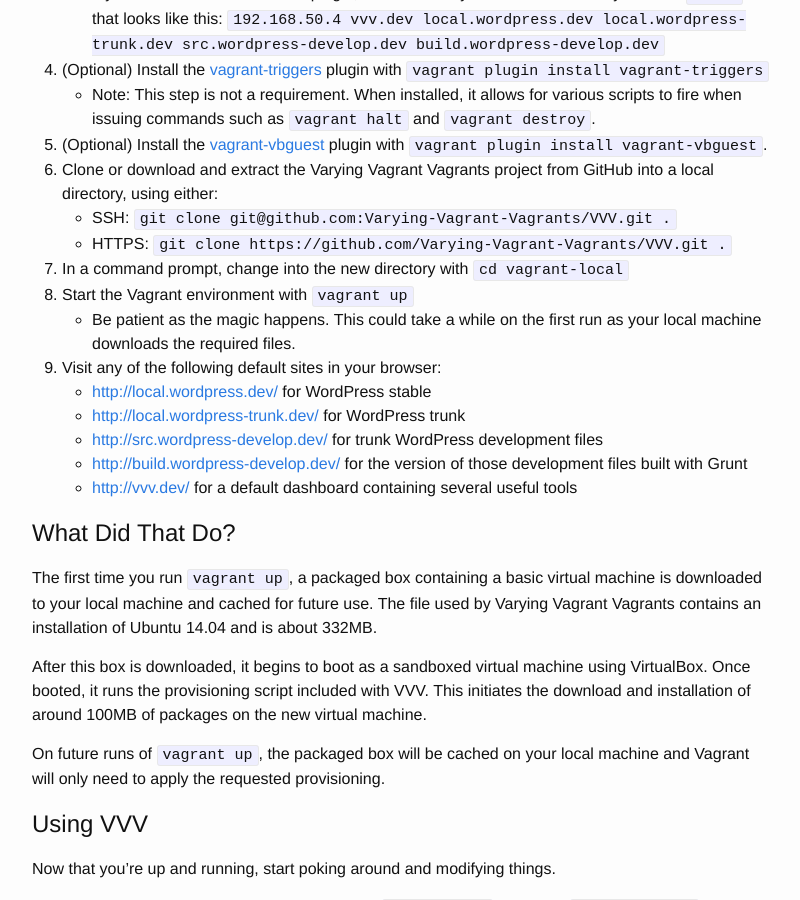
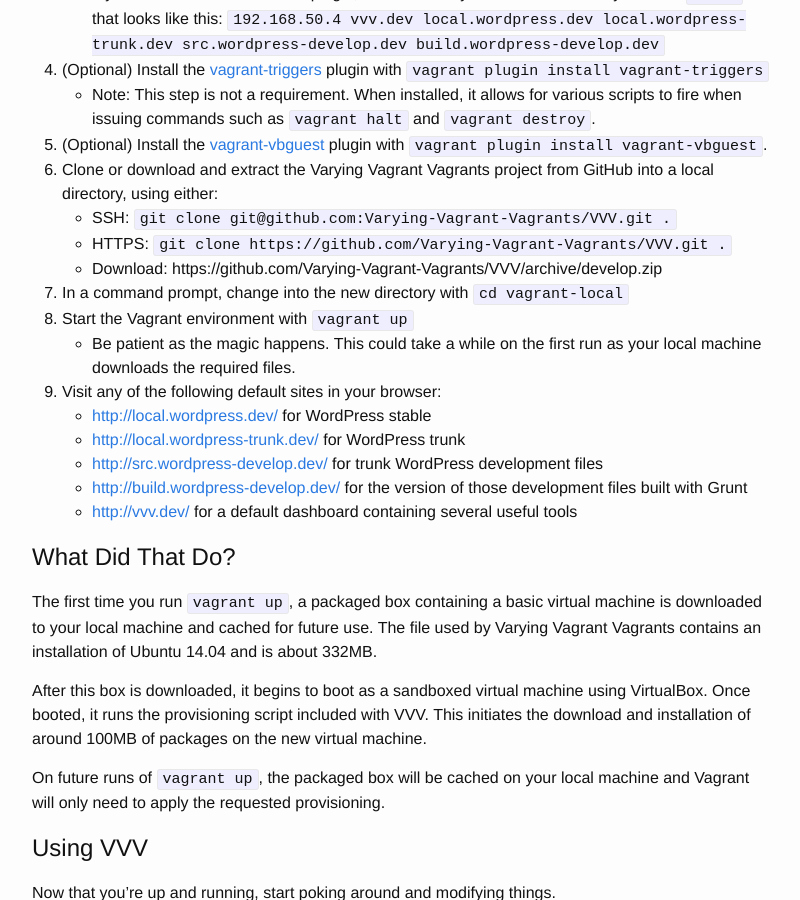
Before and after one commit to Varying-Vagrant-Vagrants/varyingvagrantvagrants.org, a Jekyll site: the page built from index.md, in a window 1280 px wide and 900 px high, scrolled down 619 px. Shown: the whole window, without its empty margins (238-1038 px from the left). Built offline with Jekyll 4.4.1, drawn with Linux system fonts in a browser that asks for light colours.

Commit message:
Add link do download VVV directly

```diff
--- a/index.md
+++ b/index.md
@@ -27,6 +27,7 @@ In addition to VirtualBox, provider support is also included for Parallels, Hype
 1. Clone or download and extract the Varying Vagrant Vagrants project from GitHub into a local directory, using either:
     * SSH: `git clone git@github.com:Varying-Vagrant-Vagrants/VVV.git .`
     * HTTPS: `git clone https://github.com/Varying-Vagrant-Vagrants/VVV.git .`
+    * Download: https://github.com/Varying-Vagrant-Vagrants/VVV/archive/develop.zip
 1. In a command prompt, change into the new directory with `cd vagrant-local`
 1. Start the Vagrant environment with `vagrant up`
     * Be patient as the magic happens. This could take a while on the first run as your local machine downloads the required files.
```
